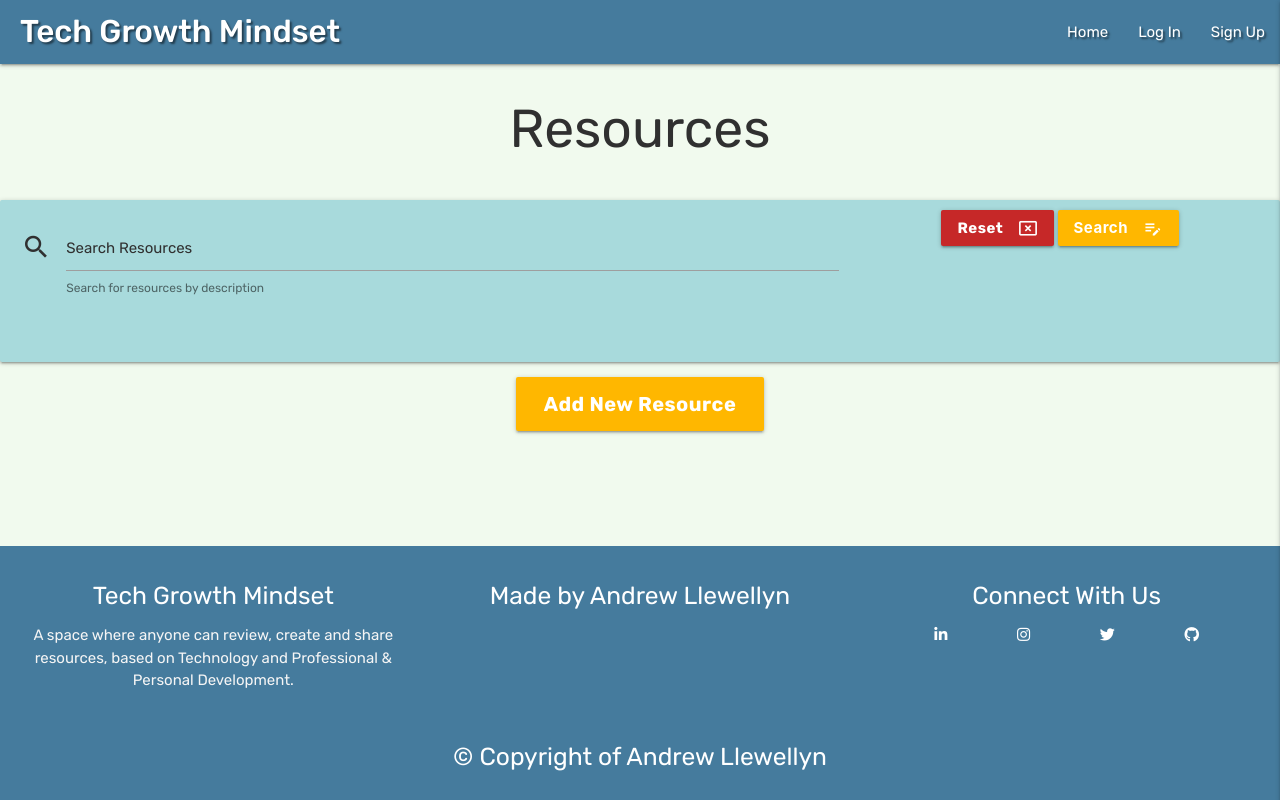
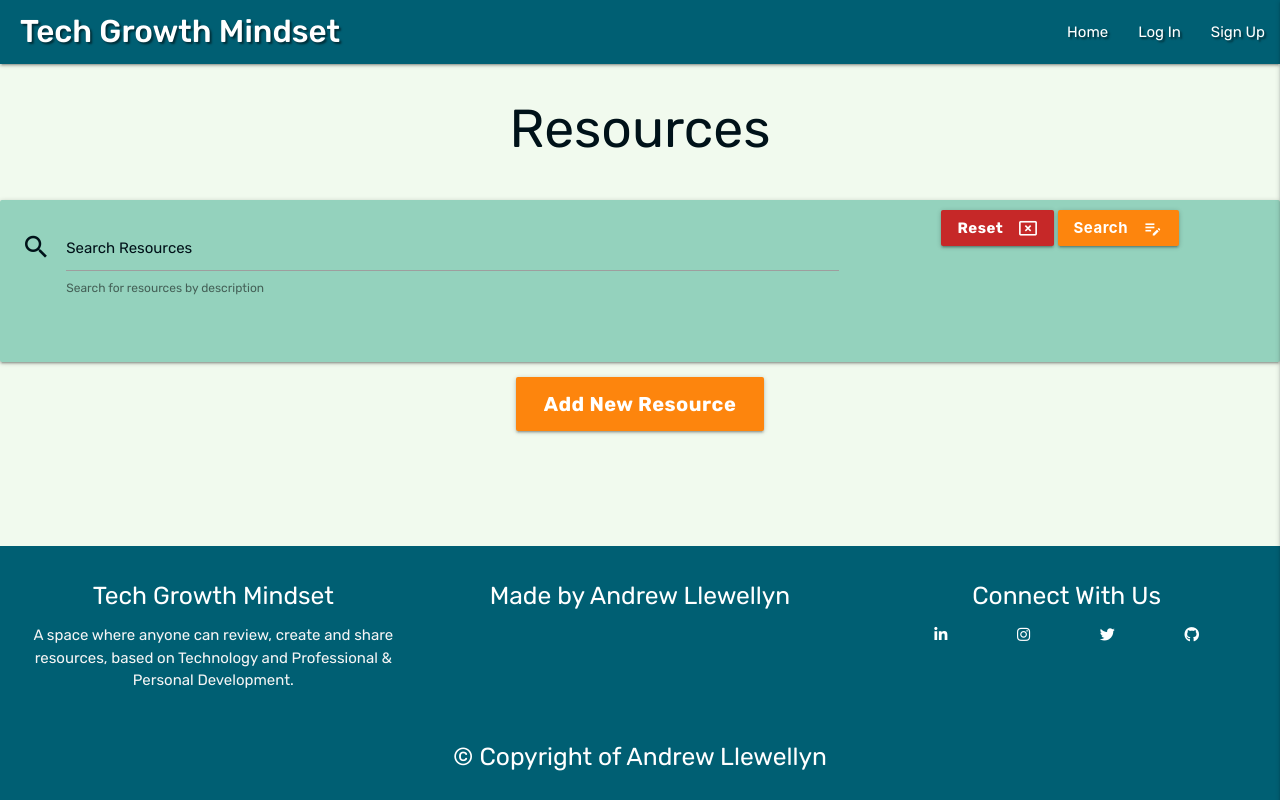
Before and after one commit to andywales83/tech_growth_mindset, a Flask app: page /search in a window 1280 px wide. Run offline with Flask 2, Linux system fonts and the light colour scheme; data that the repository does not hold is empty; some libraries are stand-ins or nearby versions.

Commit message:
Add color palette image and amend root variables

```diff
--- a/static/css/style.css
+++ b/static/css/style.css
@@ -1,25 +1,24 @@
 /* ---------- Root Variables ---------- */
 
 :root {
-    --main-text: #303030;
-    --ivory: #F1FAEE;
-    --light-blue: #A8DADC;
-    --mid-blue: #457B9D;
-    --mid-blue-accent: #2e698d;
-    --deep-blue: #1d3557;
-    --orange: #FFB700;
-    --orange-accent: #f89d0b;
-    --red: #C62828;
-    --red-accent: #9c2020;
-    --black: #000;
+    --rich-black: #001219;
+    --blue-sapphire: #005F73;
+    --viridian-green: #0A9396;
+    --mid-blue-green: #94D2BD;
+    --mid-blue-accent: #80bba7;
+    --cornsilk: #F1FAEE;
+    --orange: #FD850D;
+    --orange-accent: #DE7002;
+    --vermilion: #C62828;
+    --vermillion-accent: #B92113;
     --grey: #999999;
 }
 
 /* ---------- General Styling ---------- */
 body {
     font-family: 'Rubik', sans-serif;
-    color: var(--main-text);
-    background-color: var(--ivory);
+    color: var(--rich-black);
+    background-color: var(--cornsilk);
     display: flex;
     min-height: 100vh;
     flex-direction: column;
@@ -44,7 +43,7 @@ main {
 }
 
 .nav {
-    background-color: var(--mid-blue);
+    background-color: var(--blue-sapphire);
 }
 
 @media only screen and (max-width: 600px){
@@ -93,7 +92,7 @@ main {
 
 /* ---------- Footer Stylings ---------- */
 .page-footer {
-    background-color: var(--mid-blue);
+    background-color: var(--blue-sapphire);
 }
 
 footer ul {
@@ -131,21 +130,21 @@ footer ul {
 .delete-btn,
 .cancel-btn,
 .reset-btn {
-    background-color: var(--red);
+    background-color: var(--vermilion);
 }
 
 .delete-btn:hover,
 .cancel-btn:hover,
 .reset-btn:hover {
-    background-color: var(--red-accent);
+    background-color: var(--vermillion-accent);
 }
 
 .btn-floating {
-    background-color: var(--red);
+    background-color: var(--vermilion);
 }
 
 .btn-floating:hover {
-    background-color: var(--red-accent);
+    background-color: var(--vermillion-accent);
 }
 
 
@@ -162,12 +161,12 @@ footer ul {
 }
 
 .card {
-    background-color: var(--light-blue);
+    background-color: var(--mid-blue-green);
     padding: 10px;
 }
 
 .card label {
-    color: var(--main-text);
+    color: var(--rich-black);
 }
 
 /* ---------- Admin Page Styling ---------- */
--- a/templates/index.html
+++ b/templates/index.html
@@ -70,6 +70,7 @@
                         <h4>I am a weekly featured resource</h4>
                     </div>
                 </div>
+            </div>
             <div class="row">
                 <div class="col s12 m12 l6">
                     <div class="card">
```
Also changed, not shown: static/images/milestone3-colour-palette-copy.png (added). Lines whose indentation alone changed are shown as unchanged.
